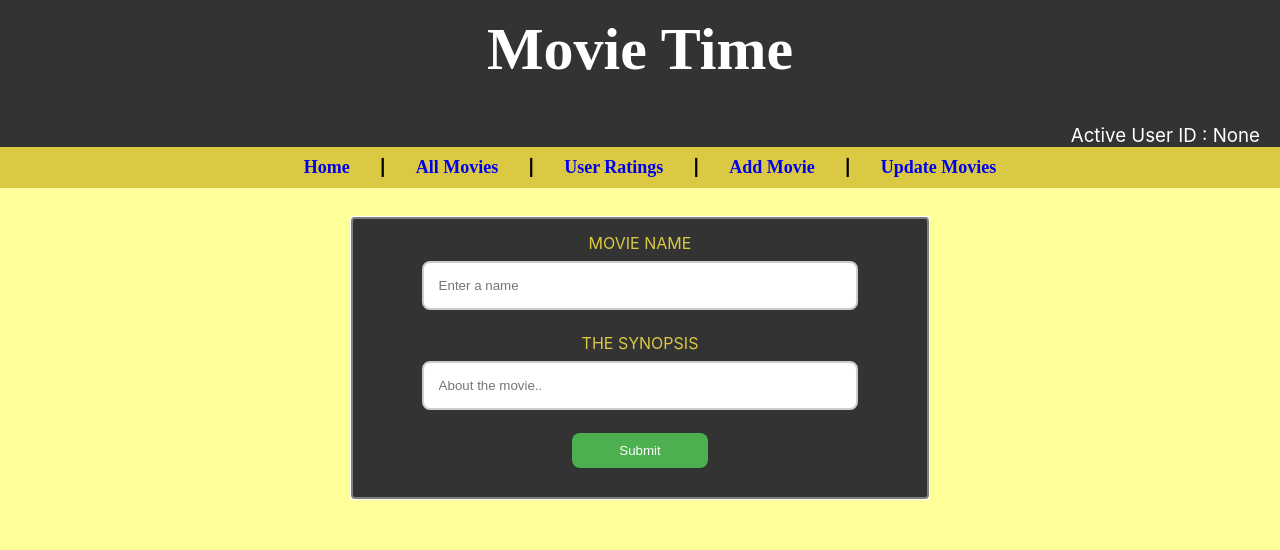
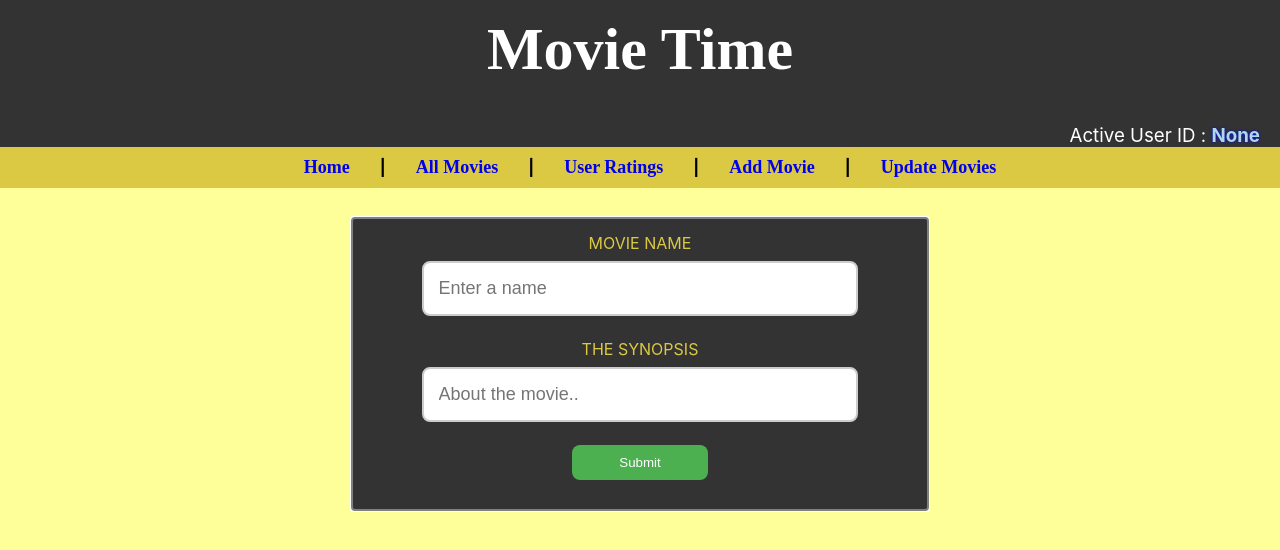
Before and after one commit to birajghosh6/ui-for-movie-catalog, a React (Create React App) app: page /addmovie in a window 1280 px wide. Shown: the top 550 px of the page. Built offline with nearby package versions, Linux system fonts and the light colour scheme; no server answers.

Commit message:
Aded CSS changes

```diff
--- a/src/App.js
+++ b/src/App.js
@@ -41,11 +41,16 @@ class App extends Component {
     .post('http://localhost:9090/movieservice/addmovie', newMovie,
     //{responseType: 'json'}
     )
-    .then(res => this.setState({
+    .then(res =>
+      this.setState({
       movies: [...this.state.movies, res.data]
-    }))
+      })
+    )
     .catch(function(error) {console.log(error)});
-
+    alert("Movie Name: " +
+            newMovie.movie_name +
+            "\n\nSuccessfully updated!"
+      );
   }
 
   updateMovie = (updatedMovie) => {
@@ -119,7 +124,13 @@ class App extends Component {
             paddingBottom: '0px'
           }} >
             Active User ID : {" "}
-              {this.state.userId === 0 ? 'None':this.state.userId}
+              <span style={{
+                color: 'lightblue',
+                textShadow: '0px 0px 3px blue',
+                fontWeight: 'bolder'
+              }}>
+                {this.state.userId === 0 ? 'None':this.state.userId}
+              </span>
           </h3>
 
         </header>
--- a/src/components/AddMovie.js
+++ b/src/components/AddMovie.js
@@ -94,7 +94,8 @@ const inputStyle = {
     boxSizing: 'border-box',
     margin: '8px',
     padding: '15px',
-    width: '80%'
+    width: '80%',
+    fontSize: '18px'
 
 }
 
--- a/src/components/Home.js
+++ b/src/components/Home.js
@@ -108,7 +108,7 @@ export default class Home extends Component {
                             //textShadow: '1px 1px 0px #000',
                             textShadow: '0px 0px 1px #000',
                             marginTop: '40px',
-                            width: '70%',
+                            width: '60%',
                             marginLeft: 'auto',
                             marginRight: 'auto'
                 }}>
```
